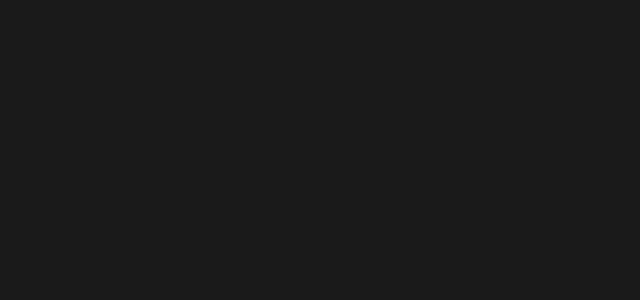
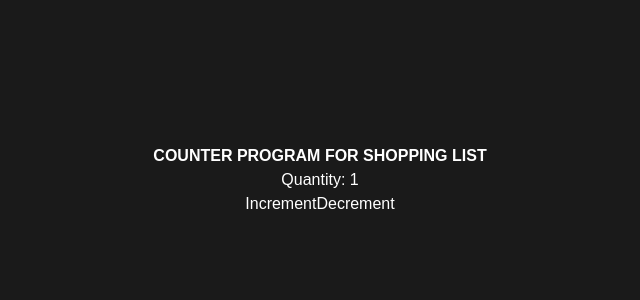
Before and after one commit to manminder11/cprg306-assignments, a Next.js app: page /week-4 in a window 1280 px wide. Shown: the top 300 px of the page, without its empty margins (320-960 px from the left). Built offline with nearby package versions, Linux system fonts and the light colour scheme.

Commit message:
tailwind starts here

```diff
--- a/app/week-4/new-item.js
+++ b/app/week-4/new-item.js
@@ -14,7 +14,8 @@
   };
 
   return (
-    <div>
+    <div className="bg-i text-white pt-36 rounded-lg max-w-md mx-auto text-center">
+      <h1 className="font-extrabold to-violet-900 ">COUNTER PROGRAM FOR SHOPPING LIST</h1>
       <h1>Quantity: {quantity}</h1>
 
       <button disabled={increment > 20} onClick={increment}>
```
